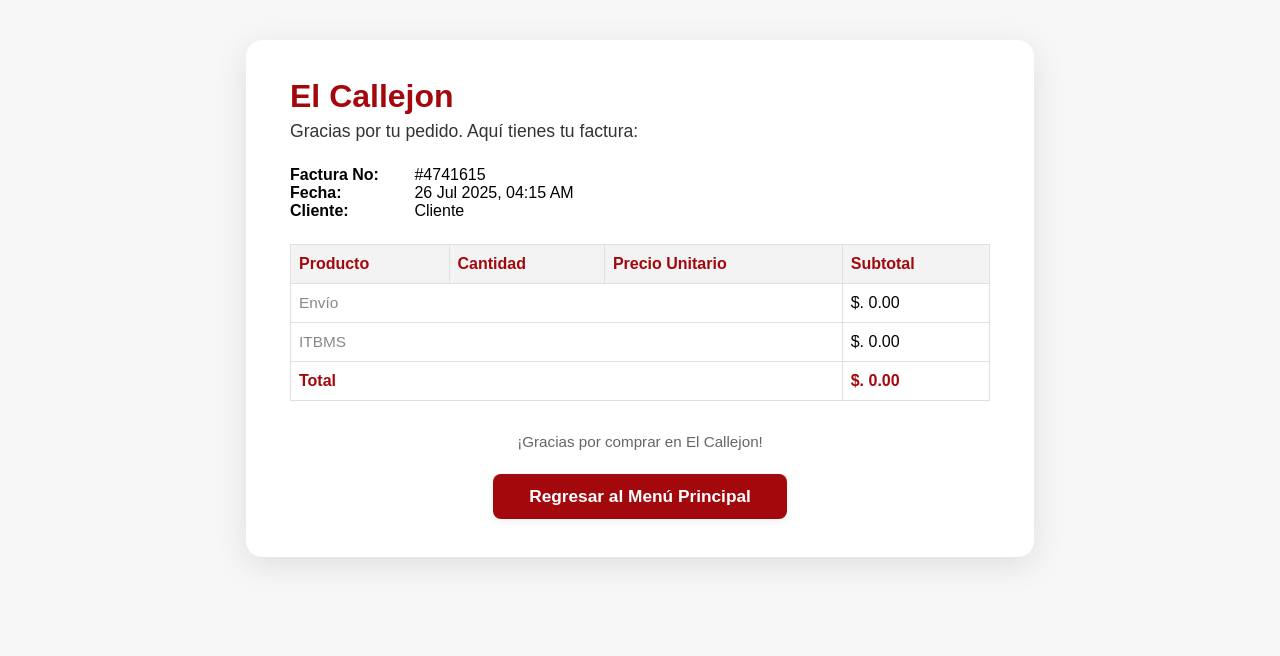
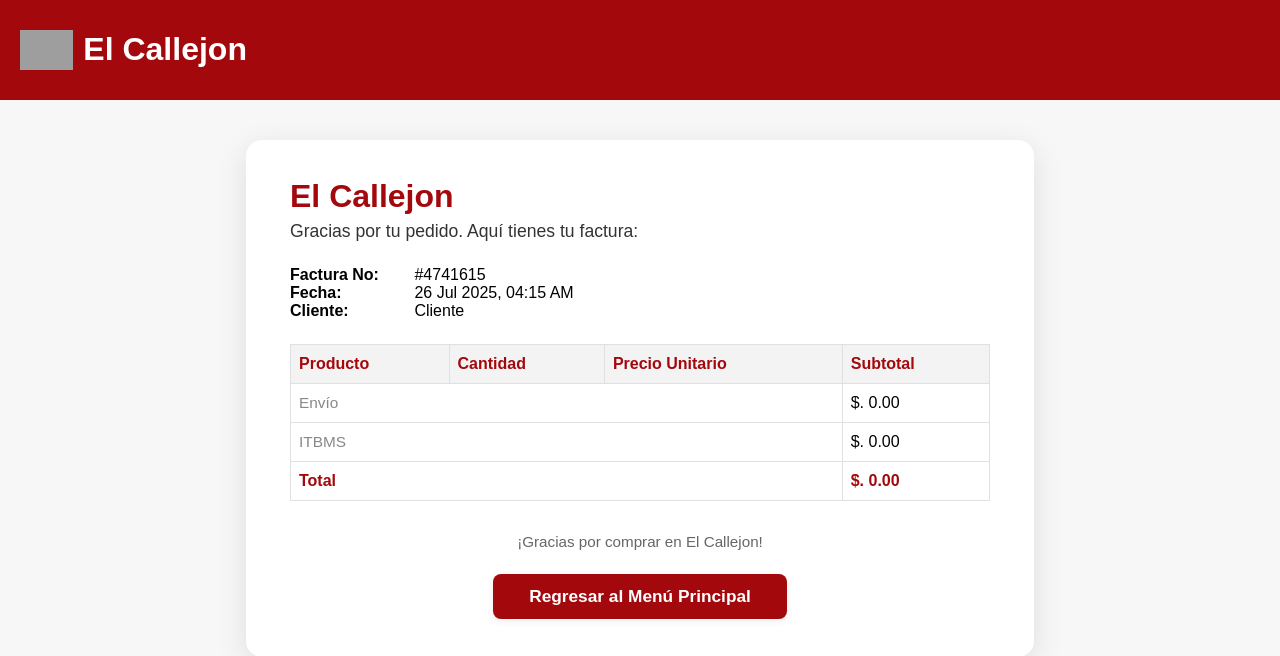
Before and after one commit to Jair-Solano/CATALOGO, a PHP site: page /factura.php in a window 1280 px wide. Shown: the top 656 px of the page. Run offline with PHP 8.4, Linux system fonts and the light colour scheme; grey boxes are pictures that could not be loaded.

Commit message:
Fix metodo de pago y factura

```diff
--- a/landing/Tienda2.php
+++ b/landing/Tienda2.php
@@ -1,5 +1,5 @@
 <?php
-include '../db/conexion.php';
+include '../db/conexion.php' ;
 session_start();
 // Obtener productos para el carrusel (en_carrusel=1)
 $carrusel = $conexion->query("SELECT * FROM productos WHERE en_carrusel=1 ORDER BY ID ASC");
--- a/metodo-pago/factura.php
+++ b/metodo-pago/factura.php
@@ -36,9 +36,25 @@ $orderId = rand(1000000,9999999);
       .factura-container { padding: 14px; }
       .factura-header { font-size: 1.3rem; }
     }
+    .app-header {
+      background: #a3080d;
+      color: #fff;
+      display: flex;
+      align-items: center;
+      padding: 10px 20px;
+      position: sticky;
+      top: 0;
+      z-index: 10;
+    }
+    .logo { height: 40px; margin-right: 10px; }
   </style>
 </head>
 <body>
+  <header class="app-header">
+    <img src="../assets/imag/logo-color.png" alt="logo" class="logo">
+    <h1>El Callejon</h1>
+  </header>
+
   <div class="factura-container">
     <div class="factura-header">El Callejon</div>
     <div class="factura-sub">Gracias por tu pedido. Aquí tienes tu factura:</div>
```
Also changed, not shown: carrito/carrito de compras.php (+6 -1 lines), metodo-pago/metodo-pago.php (+30 -26 lines).
